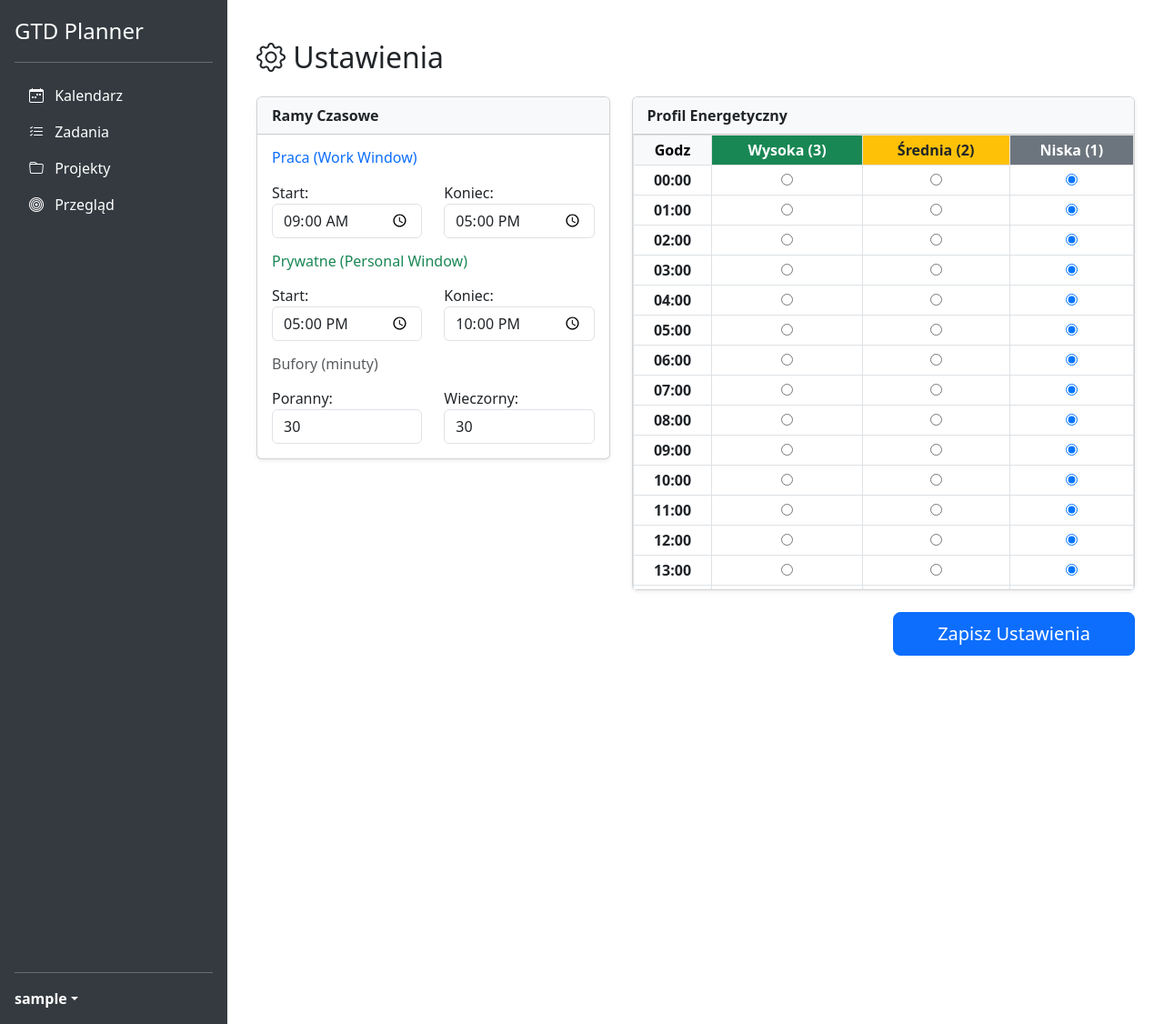
After one commit to Marek1Marecki/gtd-planner, a Django app: page /core/settings/ in a window 1280 px wide. The commit adds this page. Shown: the whole page at 91% size. Run offline with Django 5.2, Linux system fonts and the light colour scheme; the visitor is signed in with stand-in values (Sample User, id 1); some libraries are stand-ins or nearby versions.

Commit message:
Phase 7: User Profile Settings, Energy Profile Editor, and Scheduler integration with User Preferences

```diff
--- a/apps/core/__init__.py
+++ b/apps/core/__init__.py
@@ -0,0 +1 @@
+default_app_config = 'apps.core.apps.CoreConfig'
--- a/apps/core/apps.py
+++ b/apps/core/apps.py
@@ -1,6 +1,6 @@
 from django.apps import AppConfig
 
-
 class CoreConfig(AppConfig):
-    default_auto_field = "django.db.models.BigAutoField"
-    name = "core"
+    default_auto_field = 'django.db.models.BigAutoField'
+    name = 'apps.core'  # Ważne: pełna ścieżka
+    label = 'core'      # Ważne: krótka nazwa
--- /dev/null
+++ b/apps/core/forms.py
@@ -0,0 +1,19 @@
+from django import forms
+from .models import UserProfile
+
+class UserProfileForm(forms.ModelForm):
+    class Meta:
+        model = UserProfile
+        fields = [
+            'work_start_hour', 'work_end_hour',
+            'personal_start_hour', 'personal_end_hour',
+            'morning_buffer_minutes', 'evening_buffer_minutes'
+        ]
+        widgets = {
+            'work_start_hour': forms.TimeInput(attrs={'type': 'time', 'class': 'form-control'}),
+            'work_end_hour': forms.TimeInput(attrs={'type': 'time', 'class': 'form-control'}),
+            'personal_start_hour': forms.TimeInput(attrs={'type': 'time', 'class': 'form-control'}),
+            'personal_end_hour': forms.TimeInput(attrs={'type': 'time', 'class': 'form-control'}),
+            'morning_buffer_minutes': forms.NumberInput(attrs={'class': 'form-control'}),
+            'evening_buffer_minutes': forms.NumberInput(attrs={'class': 'form-control'}),
+        }
--- /dev/null
+++ b/apps/core/templates/core/settings.html
@@ -0,0 +1,96 @@
+{% extends 'base.html' %}
+{% load core_extras %}
+
+{% block content %}
+<div class="container py-4">
+    <h2 class="mb-4"><i class="bi bi-gear"></i> Ustawienia</h2>
+
+    {% if messages %}
+        {% for message in messages %}
+            <div class="alert alert-success">{{ message }}</div>
+        {% endfor %}
+    {% endif %}
+
+    <form method="post">
+        {% csrf_token %}
+
+        <div class="row">
+            <!-- Ramy Czasowe -->
+            <div class="col-md-5">
+                <div class="card shadow-sm mb-4">
+                    <div class="card-header bg-light fw-bold">Ramy Czasowe</div>
+                    <div class="card-body">
+                        <h6 class="text-primary mb-3">Praca (Work Window)</h6>
+                        <div class="row mb-3">
+                            <div class="col">Start: {{ form.work_start_hour }}</div>
+                            <div class="col">Koniec: {{ form.work_end_hour }}</div>
+                        </div>
+
+                        <h6 class="text-success mb-3">Prywatne (Personal Window)</h6>
+                        <div class="row mb-3">
+                            <div class="col">Start: {{ form.personal_start_hour }}</div>
+                            <div class="col">Koniec: {{ form.personal_end_hour }}</div>
+                        </div>
+
+                        <h6 class="text-muted mb-3">Bufory (minuty)</h6>
+                        <div class="row">
+                            <div class="col">Poranny: {{ form.morning_buffer_minutes }}</div>
+                            <div class="col">Wieczorny: {{ form.evening_buffer_minutes }}</div>
+                        </div>
+                    </div>
+                </div>
+            </div>
+
+            <!-- Profil Energetyczny -->
+            <div class="col-md-7">
+                <div class="card shadow-sm mb-4">
+                    <div class="card-header bg-light fw-bold">Profil Energetyczny</div>
+                    <div class="card-body p-0">
+                        <div class="table-responsive" style="max-height: 500px;">
+                            <table class="table table-bordered table-sm text-center align-middle mb-0">
+                                <thead class="table-light sticky-top">
+                                    <tr>
+                                        <th>Godz</th>
+                                        <th class="bg-success text-white">Wysoka (3)</th>
+                                        <th class="bg-warning text-dark">Średnia (2)</th>
+                                        <th class="bg-secondary text-white">Niska (1)</th>
+                                    </tr>
+                                </thead>
+                                <tbody>
+                                    {% for h in energy_range %}
+                                    {% with h_str=h|stringformat:"02d" %}
+                                    <tr>
+                                        <td class="fw-bold">{{ h_str }}:00</td>
+
+                                        <!-- Radio Buttons -->
+                                        {% with val=current_energy|get_item:h_str %}
+                                        <td>
+                                            <input type="radio" name="energy_{{ h_str }}" value="3"
+                                                {% if val == 3 %}checked{% endif %}>
+                                        </td>
+                                        <td>
+                                            <input type="radio" name="energy_{{ h_str }}" value="2"
+                                                {% if val == 2 %}checked{% endif %}>
+                                        </td>
+                                        <td>
+                                            <input type="radio" name="energy_{{ h_str }}" value="1"
+                                                {% if val == 1 or not val %}checked{% endif %}>
+                                        </td>
+                                        {% endwith %}
+                                    </tr>
+                                    {% endwith %}
+                                    {% endfor %}
+                                </tbody>
+                            </table>
+                        </div>
+                    </div>
+                </div>
+            </div>
+        </div>
+
+        <div class="d-grid gap-2 d-md-flex justify-content-md-end">
+            <button type="submit" class="btn btn-primary btn-lg px-5">Zapisz Ustawienia</button>
+        </div>
+    </form>
+</div>
+{% endblock %}
--- /dev/null
+++ b/apps/core/templatetags/core_extras.py
@@ -0,0 +1,12 @@
+from django import template
+register = template.Library()
+
+@register.filter
+def get_item(dictionary, key):
+    if dictionary:
+        # Obsługa kluczy string/int
+        val = dictionary.get(str(key))
+        if val is None:
+            val = dictionary.get(int(key) if str(key).isdigit() else key)
+        return val
+    return None
--- /dev/null
+++ b/apps/core/urls.py
@@ -0,0 +1,6 @@
+from django.urls import path
+from . import views
+
+urlpatterns = [
+    path('settings/', views.settings_view, name='settings'),
+]
--- a/apps/core/views.py
+++ b/apps/core/views.py
@@ -1,3 +1,41 @@
-from django.shortcuts import render
+from django.shortcuts import render, redirect
+from django.contrib.auth.decorators import login_required
+from django.contrib import messages
+from .forms import UserProfileForm
 
-# Create your views here.
+
+@login_required
+def settings_view(request):
+    try:
+        profile = request.user.profile
+    except:
+        # Fallback jeśli profil nie istnieje (np. stary user)
+        from .models import UserProfile
+        profile = UserProfile.objects.create(user=request.user)
+
+    if request.method == 'POST':
+        form = UserProfileForm(request.POST, instance=profile)
+        if form.is_valid():
+            form.save()
+
+            # Zapisz profil energetyczny z tabeli HTML
+            energy_data = {}
+            for hour in range(0, 24):
+                key = f"energy_{hour:02d}"  # np. energy_09
+                val = request.POST.get(key)
+                if val:
+                    energy_data[f"{hour:02d}"] = int(val)
+
+            profile.energy_profile = energy_data
+            profile.save()
+
+            messages.success(request, "Ustawienia zapisane pomyślnie!")
+            return redirect('settings')
+    else:
+        form = UserProfileForm(instance=profile)
+
+    return render(request, 'core/settings.html', {
+        'form': form,
+        'energy_range': range(0, 24),
+        'current_energy': profile.energy_profile
+    })
--- a/gtd_calendar/settings.py
+++ b/gtd_calendar/settings.py
@@ -48,7 +48,7 @@ INSTALLED_APPS = [
     "django.contrib.staticfiles",
 
     # Nasze aplikacje
-    'apps.core',
+    'apps.core.apps.CoreConfig', # Pełna ścieżka do configu
     'apps.tasks.apps.TasksConfig', # Zmieniamy 'tasks' na pełną ścieżkę do Configu
     'apps.projects',
     'apps.goals',
--- a/gtd_calendar/urls.py
+++ b/gtd_calendar/urls.py
@@ -9,4 +9,5 @@ urlpatterns = [
     path('calendar/', include('apps.calendar_app.urls')),
     path('projects/', include('apps.projects.urls')),
     path('reports/', include('apps.reports.urls')),
+    path('core/', include('apps.core.urls')),
 ]
--- a/templates/base.html
+++ b/templates/base.html
@@ -58,7 +58,7 @@
                 <strong>{{ user.username }}</strong>
             </a>
             <ul class="dropdown-menu dropdown-menu-dark text-small shadow" aria-labelledby="dropdownUser1">
-                <li><a class="dropdown-item" href="#">Ustawienia</a></li>
+                <li><a class="dropdown-item" href="{% url 'settings' %}">Ustawienia</a></li>
                 <li><hr class="dropdown-divider"></li>
                 <li><a class="dropdown-item" href="#">Wyloguj</a></li>
             </ul>
```
Also changed, not shown: apps/calendar_app/domain/services.py (+60 -28 lines), apps/calendar_app/views.py (+23 -6 lines), apps/tasks/domain/services.py (+23 -2 lines).
